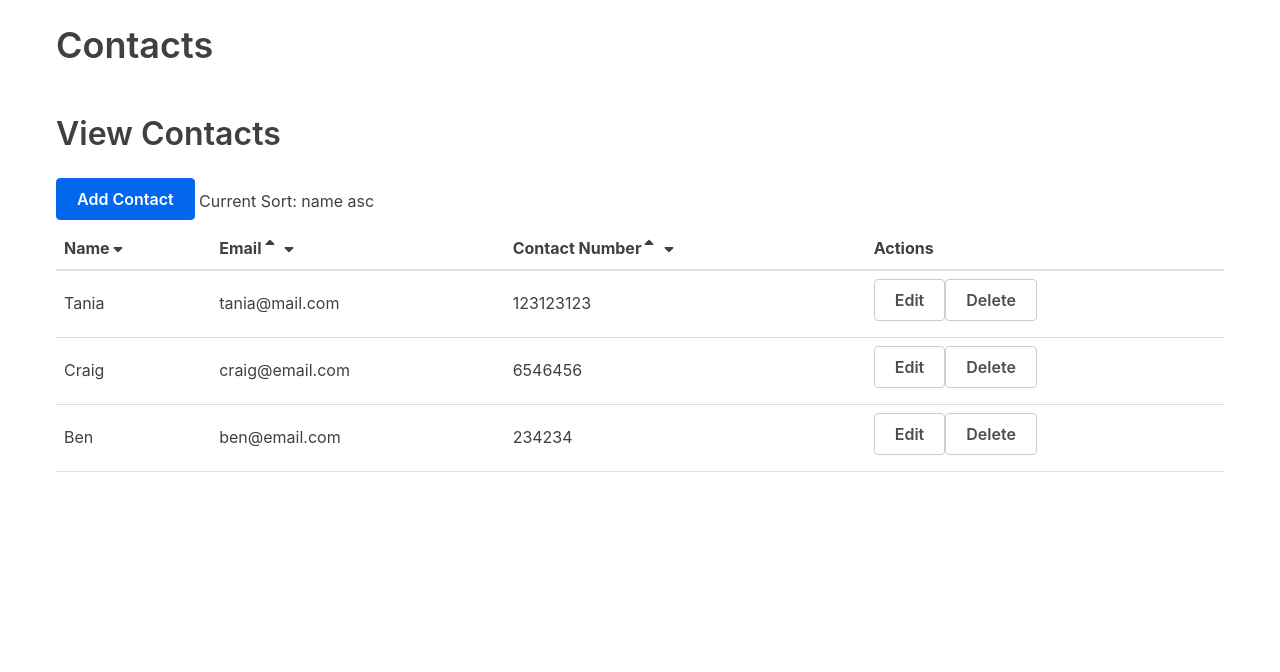
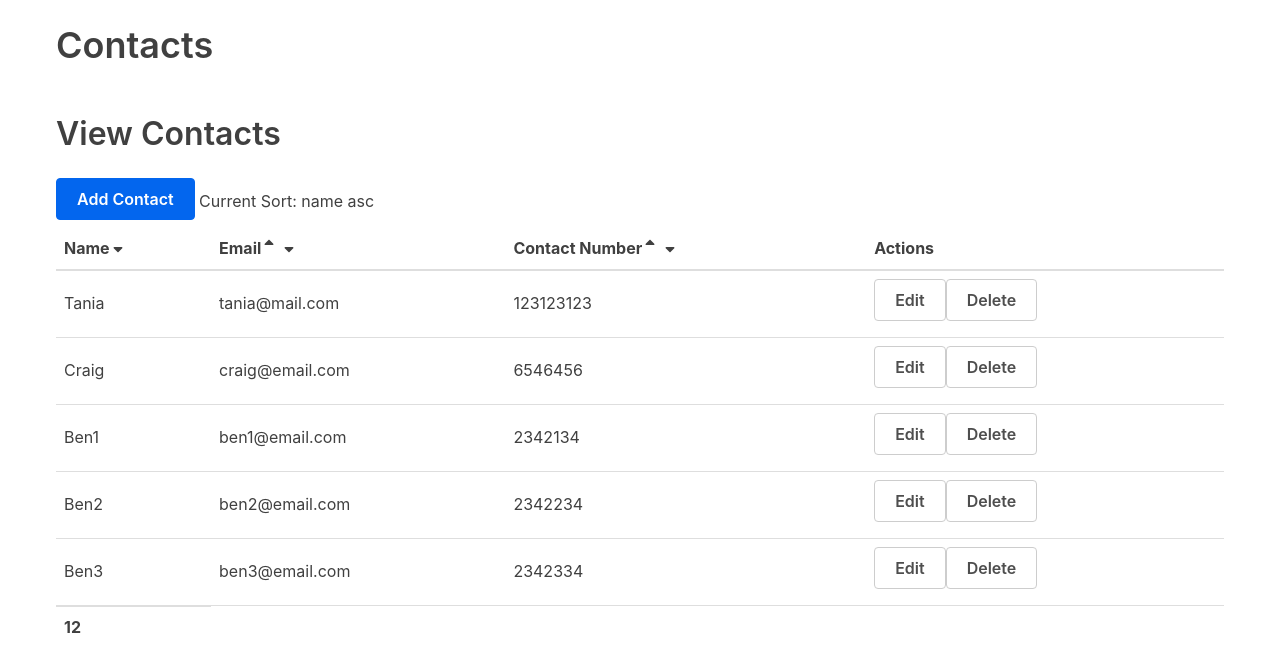
Before and after one commit to pcmunoz/contacts, a React (Create React App) app: page / in a window 1280 px wide. Shown: the top 672 px of the page. Built offline with nearby package versions, Linux system fonts and the light colour scheme.

Commit message:
Add pagination

```diff
--- a/src/App.tsx
+++ b/src/App.tsx
@@ -1,4 +1,4 @@
-import React, { useState } from 'react';
+import React, { useState, useEffect } from 'react';
 import { orderBy } from 'lodash';
 import './primitive.css';
 import ContactList from './contacts/list';
@@ -24,15 +24,40 @@ interface Sort {
   field: string;
 }
 
+interface Meta {
+  currentPage: number;
+  perPage: number;
+  pageNumbers: number[];
+}
+
+const initialMetaState = (contacts: Contact[]) => {
+  const perPage = 5;
+  const pageNumbers = [];
+  for (let i = 1; i <= Math.ceil(contacts.length / perPage); i++) {
+    pageNumbers.push(i);
+  }
+  return {
+    currentPage: 1,
+    perPage,
+    pageNumbers
+  }
+}
+
 const App: React.FC = () => {
   const data: Contact[] = [
     { id: 1, name: 'Tania', email: 'tania@mail.com', contactNumber: '123123123' },
     { id: 2, name: 'Craig', email: 'craig@email.com', contactNumber: '6546456' },
-    { id: 3, name: 'Ben', email: 'ben@email.com', contactNumber: '234234' },
+    { id: 3, name: 'Ben1', email: 'ben1@email.com', contactNumber: '2342134' },
+    { id: 4, name: 'Ben2', email: 'ben2@email.com', contactNumber: '2342234' },
+    { id: 5, name: 'Ben3', email: 'ben3@email.com', contactNumber: '2342334' },
+    { id: 6, name: 'Ben4', email: 'ben4@email.com', contactNumber: '2342434' },
+    { id: 7, name: 'Ben5', email: 'ben5@email.com', contactNumber: '23425 34' },
   ]
 
   const [contacts, setContacts] = useState(data);
+  const [list, setList] = useState(data);
   const [sort, setSort] = useState<Sort>({ type: "asc", field: "name"});
+  const [meta, setMeta] = useState<Meta>(initialMetaState(contacts))
   const [showModal, setShowModal] = useState(false);
 
   const addContact = (contact: Contact) => {
@@ -65,6 +90,16 @@ const App: React.FC = () => {
 
   const mode = currentContact.id===0 ? 'Add Contact' : 'Edit Contact';
 
+  useEffect(()=>{
+    const metaPage = (meta.currentPage * meta.perPage);
+    const indexOfLast = metaPage < contacts.length ? meta.currentPage * meta.perPage : contacts.length;
+    const lastPage = meta.pageNumbers[meta.pageNumbers.length - 1]
+    const indexOfFirst = meta.currentPage === lastPage ? contacts.length - (metaPage - contacts.length - 1) : indexOfLast - meta.perPage;
+    console.log(indexOfFirst)
+    console.log(indexOfLast)
+    setList(contacts.slice(indexOfFirst,indexOfLast))
+  },[meta, contacts]);
+
   return (
     <div className="container">
       <h1>Contacts</h1>
@@ -87,7 +122,9 @@ const App: React.FC = () => {
           <h2>View Contacts</h2>
           <button onClick={()=>{editContact(initialState);toggleModal()}}>Add Contact</button>
           <ContactList
-            contacts={contacts}
+            contacts={list}
+            meta={meta}
+            setMeta={setMeta}
             sortContacts={sortContacts}
             editContact={editContact}
             deleteContact={deleteContact}
--- a/src/contacts/list.tsx
+++ b/src/contacts/list.tsx
@@ -7,8 +7,16 @@ interface Sort {
   field: string;
 }
 
+interface Meta {
+  currentPage: number;
+  perPage: number;
+  pageNumbers: number[];
+}
+
 export interface Props {
     contacts: Contact[];
+    meta: Meta;
+    setMeta: (meta:Meta) => void;
     deleteContact: (id?:number) => void;
     editContact: (contact:Contact) => void;
     sortContacts: (sort: "asc" | "desc", field: string) => void;
@@ -17,7 +25,7 @@ export interface Props {
     toggleModal: () => void;
 }
 
-const ContactList = ({contacts, deleteContact, editContact, sortContacts, sort, setSort,toggleModal}:Props) => {
+const ContactList = ({contacts, meta, setMeta, deleteContact, editContact, sortContacts, sort, setSort,toggleModal}:Props) => {
   const SortColumn = (field: string) => {
     const asc =
       <FaSortUp onClick={()=>{
@@ -37,6 +45,18 @@ const ContactList = ({contacts, deleteContact, editContact, sortContacts, sort,
       field === sort.field ? individualSort : AllSort
     )
   }
+
+
+  const renderPageNumbers = meta.pageNumbers.map(number => {
+    return (
+      <span
+        key={number}
+        onClick={()=>{setMeta({...meta, currentPage: number})}}
+      >
+        {number}
+      </span>
+    );
+  });
 
   return (
     <>
@@ -73,6 +93,7 @@ const ContactList = ({contacts, deleteContact, editContact, sortContacts, sort,
                 </tr>
             )}
         </tbody>
+        <tfoot><tr><th>{renderPageNumbers}</th></tr></tfoot>
       </table>
     </>
   )
```
